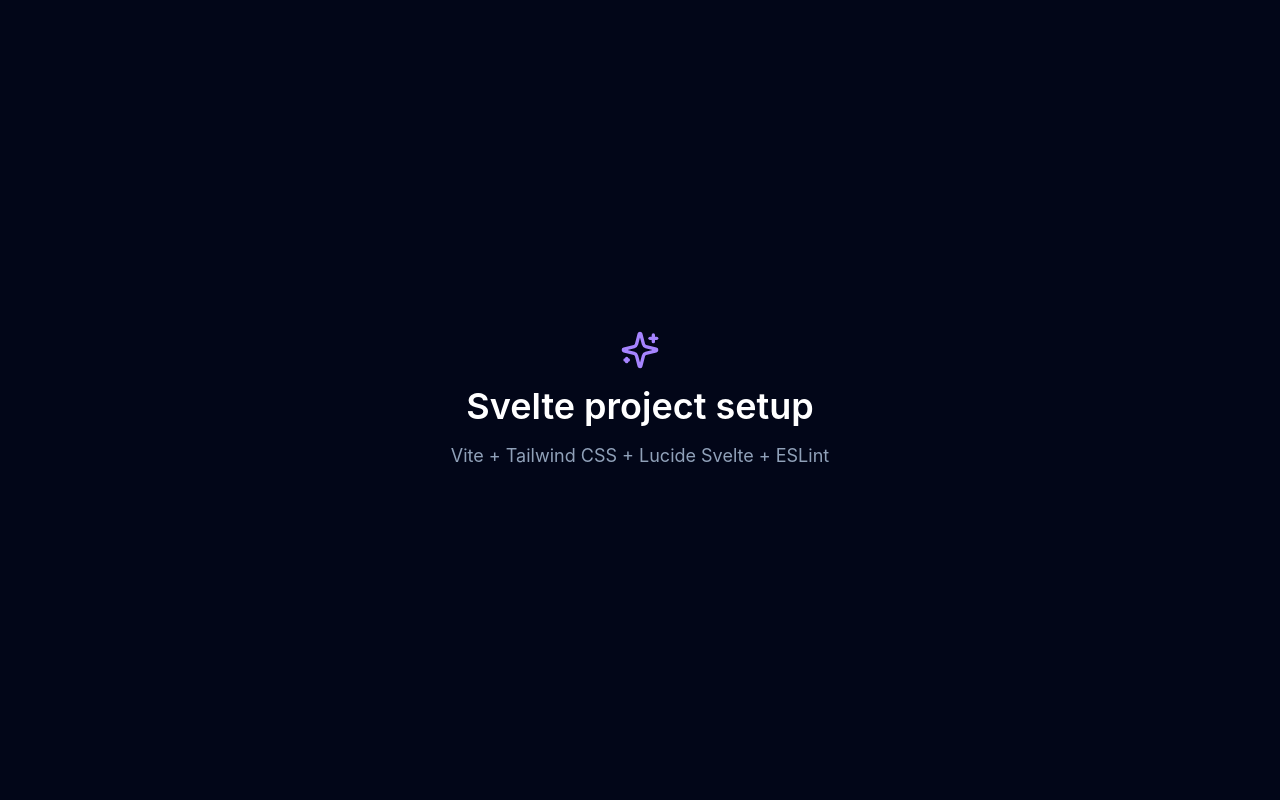
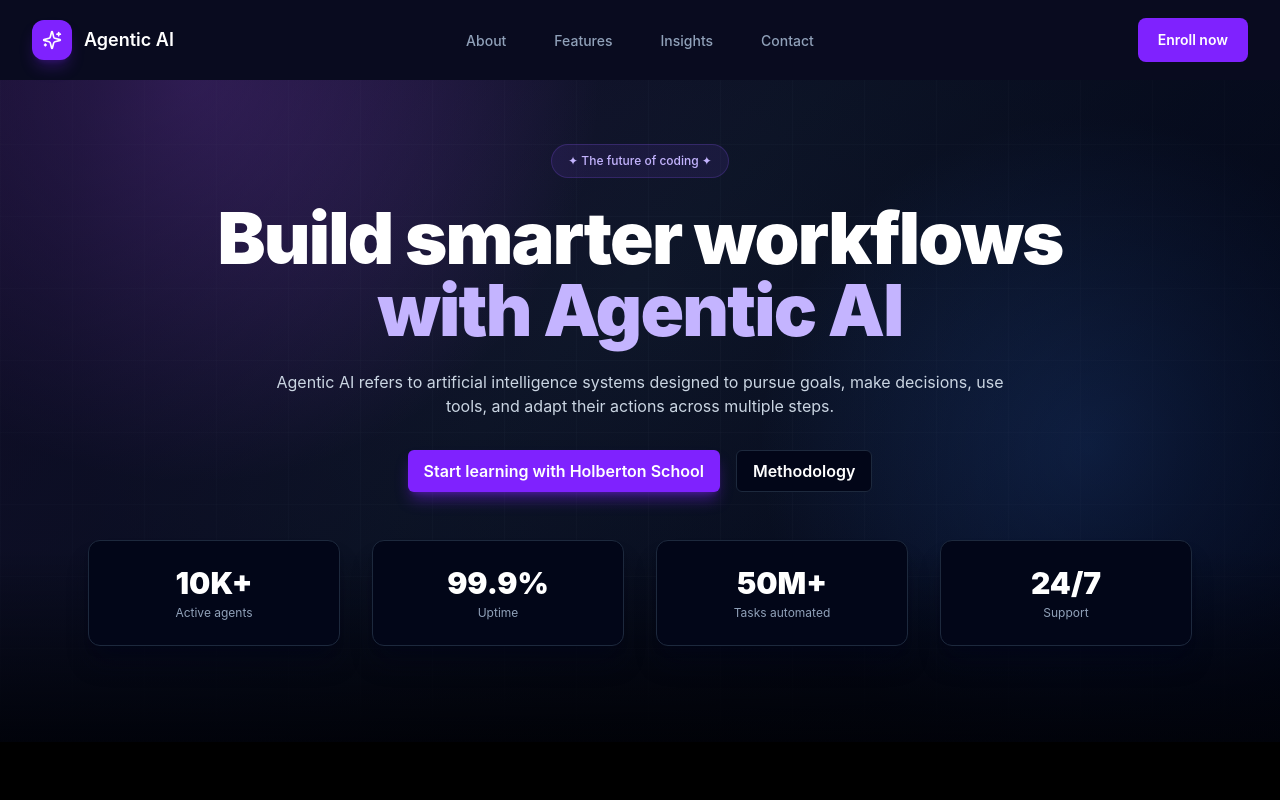
Before and after one commit to Yugz29/holbertonschool-agentic_ai, a Svelte app in the folder front_end-frameworks/svelte/: page / in a window 1280 px wide. Shown: the top 800 px of the page. Built offline with nearby package versions, Linux system fonts and the light colour scheme.

Commit message:
feat(svelte): assemble App.svelte and wire up all sections

```diff
--- a/front_end-frameworks/svelte/src/App.svelte
+++ b/front_end-frameworks/svelte/src/App.svelte
@@ -1,9 +1,21 @@
 <script>
-  import { Sparkles } from '@lucide/svelte';
+  import Header from "./components/layout/Header.svelte";
+  import Hero from "./components/sections/Hero.svelte";
+  import About from "./sections/About.svelte";
+  import Features from "./sections/Features.svelte";
+  import Insights from "./sections/Insights.svelte";
+  import Contact from "./sections/Contact.svelte";
+  import Footer from "./components/layout/Footer.svelte";
 </script>
 
-<main class="flex min-h-screen flex-col items-center justify-center gap-4 bg-slate-950 text-white">
-  <Sparkles class="h-10 w-10 text-violet-400" />
-  <h1 class="text-4xl font-semibold">Svelte project setup</h1>
-  <h2 class="text-lg text-slate-400">Vite + Tailwind CSS + Lucide Svelte + ESLint</h2>
-</main>
+<div class="bg-black">
+  <Header />
+  <main>
+    <Hero />
+    <About />
+    <Features />
+    <Insights />
+    <Contact />
+  </main>
+  <Footer />
+</div>
--- a/front_end-frameworks/svelte/src/components/StepItem.svelte
+++ b/front_end-frameworks/svelte/src/components/StepItem.svelte
@@ -1,5 +1,4 @@
 <script>
-  /** @type {{ number: number, title: string, description: string }} */
   let { number, title, description } = $props();
 </script>
 
--- a/front_end-frameworks/svelte/src/components/ui/Brand.svelte
+++ b/front_end-frameworks/svelte/src/components/ui/Brand.svelte
@@ -1,7 +1,6 @@
 <script>
   import { Sparkles } from "@lucide/svelte";
 
-  /** @type {{ href?: string, variant?: string }} */
   let { href, variant = "header" } = $props();
 
   const isHeader = $derived(variant === "header");
```
